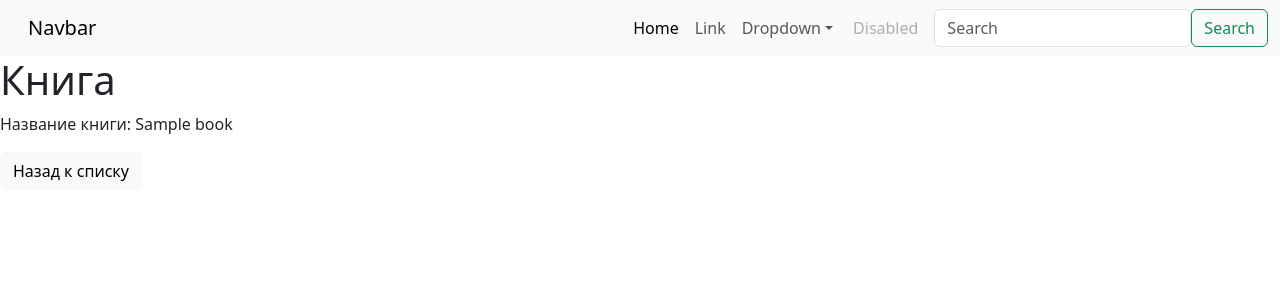
After one commit to AleksandraIliush/HomeLib, a Django app: page /books/1 in a window 1280 px wide. The commit adds this page. Shown: the top 300 px of the page. Run offline with Django 5.2, Linux system fonts and the light colour scheme; tables that the repository leaves empty hold one stand-in row (values such as "Sample post").

Commit message:
Add details

```diff
--- /dev/null
+++ b/books/templates/books/detail.html
@@ -0,0 +1,16 @@
+{% extends 'base.html' %}
+{% block content %}
+<h1>Книга</h1>
+<div class="row">
+    <div class="col-md">
+        <p>Название книги: {{objects.title}}</p>
+    </div>
+</div>
+<div class="row">
+    <div class="col-md-4">
+        <a href="{% url 'books:home' %}">
+            <button type="button" class="btn btn-light">Назад к списку</button>
+        </a>
+    </div>
+</div>
+{% endblock %}
--- a/books/templates/books/home.html
+++ b/books/templates/books/home.html
@@ -1,5 +1,5 @@
 {% extends 'base.html' %}
-{% block title %}Список книг{% endblock %}
+
 {% block content %}
 <h1>Список книг</h1>
 <div class="row">
--- a/books/urls.py
+++ b/books/urls.py
@@ -3,4 +3,5 @@ from books.views import *
 
 urlpatterns = [
     path('', home, name='home'),
+    path('<int:pk>', home, name='home')
 ]
--- a/books/views.py
+++ b/books/views.py
@@ -1,11 +1,15 @@
-from django.shortcuts import render
+from django.shortcuts import render, get_object_or_404
 
 from books.models import Book
 
 __all__ = (
     'home',
 )
-def home(request):
+def home(request, pk=None):
+    if pk:
+        book = get_object_or_404(Book, id=pk)
+        context = {'objects': book}
+        return render(request, 'books/detail.html', context)
     qs = Book.objects.all()
     context = {'objects_list': qs}
     return render(request, 'books/home.html', context)
--- a/templates/base.html
+++ b/templates/base.html
@@ -1,5 +1,5 @@
 <!doctype html>
-<html lang="ar" dir="rtl">
+<html lang="ar" dir="ltr">
 <head>
     <!-- Required meta tags -->
     <meta charset="utf-8">
```
